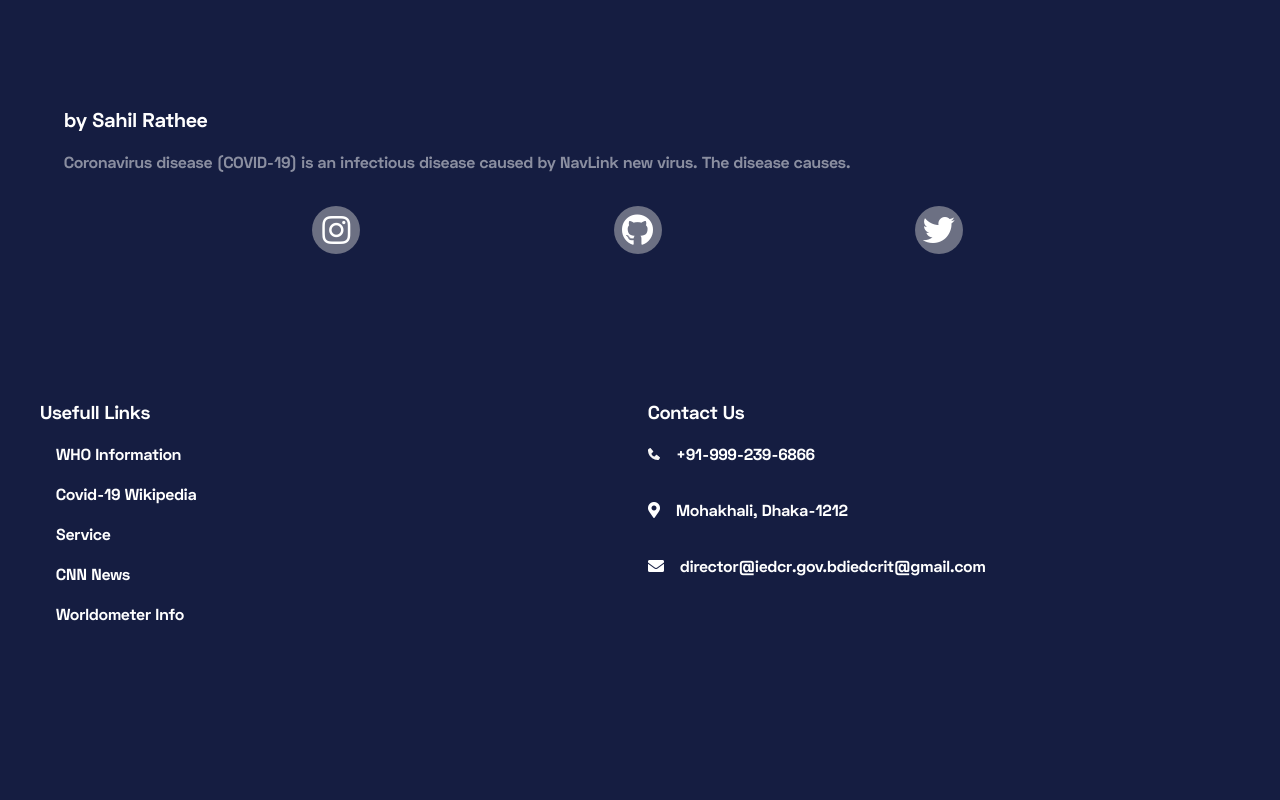
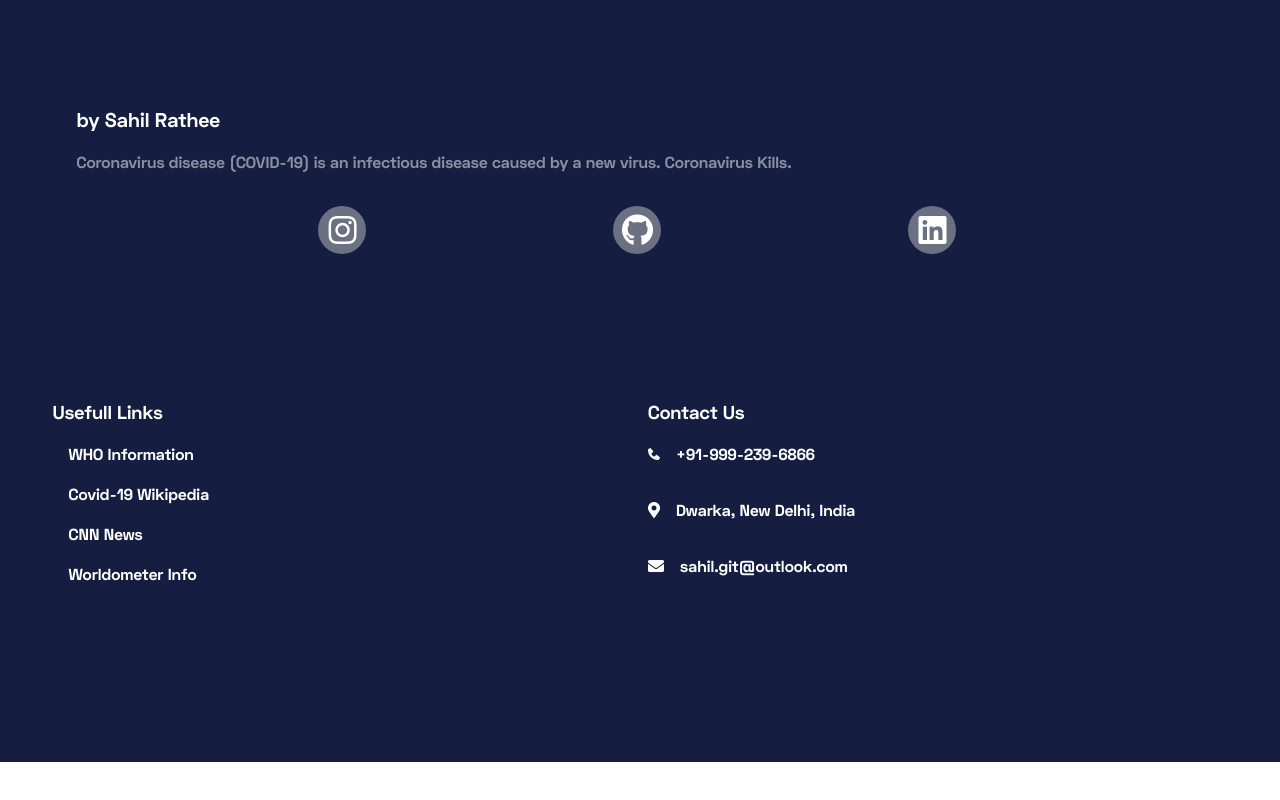
Before and after one commit to rttss-sahil/covid19-rttss, a React (Create React App) app: page / in a window 1280 px wide. Shown: the part 7263-8063 px from the top of the page. After the commit the page ends 8025 px from the top, so only its background shows below. Built offline with nearby package versions, Linux system fonts and the light colour scheme.

Commit message:
building

```diff
--- a/src/components/Footer/Footer.jsx
+++ b/src/components/Footer/Footer.jsx
@@ -19,14 +19,15 @@ function Footer() {
             <div className="footer__dsec">
               <p>
                 Coronavirus disease (COVID-19) is an infectious disease caused
-                by NavLink new virus. The disease causes.
+                by a new virus. Coronavirus Kills.
               </p>
               <ul className="footer-social dinline">
                 <li>
                   <NavLink
+                    target="_blank"
                     className="active"
                     to={{
-                      pathname: "",
+                      pathname: "https://www.instagram.com/sahil_rttss/",
                     }}
                   >
                     <i className="fab fa-instagram"></i>
@@ -34,8 +35,9 @@ function Footer() {
                 </li>
                 <li>
                   <NavLink
+                    target="_blank"
                     to={{
-                      pathname: "",
+                      pathname: "https://github.com/rttss",
                     }}
                   >
                     <i className="fab fa-github"></i>
@@ -43,11 +45,13 @@ function Footer() {
                 </li>
                 <li>
                   <NavLink
+                    target="_blank"
                     to={{
-                      pathname: "",
+                      pathname:
+                        "https://www.linkedin.com/in/sahil-rathee-b3993116b/",
                     }}
                   >
-                    <i className="fab fa-twitter"></i>
+                    <i className="fab fa-linkedin"></i>
                   </NavLink>
                 </li>
               </ul>
@@ -58,8 +62,10 @@ function Footer() {
             <ul>
               <li>
                 <NavLink
+                  target="_blank"
                   to={{
-                    pathname: "",
+                    pathname:
+                      "https://www.who.int/emergencies/diseases/novel-coronavirus-2019/advice-for-public",
                   }}
                 >
                   WHO Information
@@ -67,8 +73,9 @@ function Footer() {
               </li>
               <li>
                 <NavLink
+                  target="_blank"
                   to={{
-                    pathname: "",
+                    pathname: "https://en.wikipedia.org/wiki/COVID-19_pandemic",
                   }}
                 >
                   Covid-19 Wikipedia
@@ -76,17 +83,10 @@ function Footer() {
               </li>
               <li>
                 <NavLink
+                  target="_blank"
                   to={{
-                    pathname: "",
-                  }}
-                >
-                  Service
-                </NavLink>
-              </li>
-              <li>
-                <NavLink
-                  to={{
-                    pathname: "",
+                    pathname:
+                      "https://www.cnn.com/specials/world/coronavirus-outbreak-intl-hnk",
                   }}
                 >
                   CNN News
@@ -94,8 +94,9 @@ function Footer() {
               </li>
               <li>
                 <NavLink
+                  target="_blank"
                   to={{
-                    pathname: "",
+                    pathname: "https://www.worldometers.info/coronavirus/",
                   }}
                 >
                   Worldometer Info
@@ -110,6 +111,7 @@ function Footer() {
                 <img src="assets/images/light/phone__white.png" alt="" />
               </div>
               <NavLink
+                target="_blank"
                 to={{
                   pathname: "tel:9992396866",
                 }}
@@ -121,25 +123,20 @@ function Footer() {
               <div className="single__contact__icon">
                 <i className="fas fa-map-marker-alt"></i>
               </div>
-              <p>Mohakhali, Dhaka-1212</p>
+              <p>Dwarka, New Delhi, India</p>
             </div>
             <div className="single__contact">
               <div className="single__contact__icon">
                 <i className="fas fa-envelope"></i>
               </div>
+
               <NavLink
+                target="_blank"
                 to={{
-                  pathname: "mailto:director@iedcr.gov.bd",
+                  pathname: "mailto:sahil.git@outlook.com",
                 }}
               >
-                director@iedcr.gov.bd
-              </NavLink>
-              <NavLink
-                to={{
-                  pathname: "mailto:director@iedcr.gov.bd",
-                }}
-              >
-                iedcrit@gmail.com
+                sahil.git@outlook.com
               </NavLink>
             </div>
           </div>
--- a/src/components/Navbar/Navbar.jsx
+++ b/src/components/Navbar/Navbar.jsx
@@ -34,6 +34,35 @@ function Navbar() {
     },
     { passive: true }
   );
+  document.addEventListener(
+    "click",
+    (e) => {
+      const target = e.target.parentElement.classList;
+      const istrue = [
+        "bars",
+        "menu__toggle",
+        "stellarnav",
+        "main__menu",
+        "menu",
+      ].some((item) => {
+        return [...target].includes(item);
+      });
+      if (!istrue) {
+        if (
+          [...document.querySelector(".menu__toggle").classList].includes(
+            "open"
+          )
+        ) {
+          setMenuToggle("");
+          setNavClass("");
+          setDdToggleList1("");
+          setDdToggleList2("");
+        }
+      }
+    },
+    { passive: true }
+  );
+
   return (
     <ThemeContext.Consumer>
       {(state) => (
```
